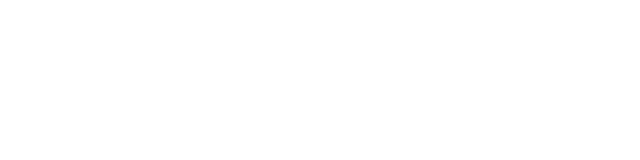
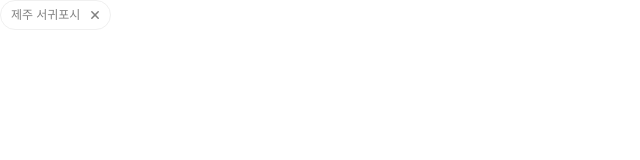
Before and after one commit to super-charger/artmap-archived, a Next.js app: page / in a window 1280 px wide. Shown: the top 160 px of the page, without its empty margins (0-640 px from the left). Built offline with nearby package versions, Linux system fonts and the light colour scheme.

Commit message:
feat : tag-btn 컴포넌트 추가

```diff
--- a/package.json
+++ b/package.json
@@ -9,7 +9,6 @@
     "lint": "next lint"
   },
   "dependencies": {
-    "@next/font": "^14.2.15",
     "next": "14.2.15",
     "react": "^18",
     "react-dom": "^18"
--- a/src/app/page.tsx
+++ b/src/app/page.tsx
@@ -1,7 +1,9 @@
+import TagBtn from "@/components/tag-btn/TagBtn";
 
 export default function Home() {
     return (
         <>
+            <TagBtn hasXIcon={true}>제주 서귀포시</TagBtn>
         </>
     );
 }
--- /dev/null
+++ b/src/components/tag-btn/TagBtn.tsx
@@ -0,0 +1,39 @@
+'use client'
+import Image from 'next/image';
+import {ReactNode, useEffect, useState} from "react";
+
+type OnDefaultTagProps = {
+    children: ReactNode;
+    hasXIcon?: boolean;
+    isSelected?: boolean;
+}
+
+export default function TagBtn({children, hasXIcon = false, isSelected = false}: OnDefaultTagProps) {
+    const [xIcon, setXIcon] = useState(hasXIcon);
+    const [select, setSelect] = useState(isSelected);
+
+    useEffect(() => {
+        setXIcon(hasXIcon);
+    }, [hasXIcon]);
+
+    useEffect(() => {
+        setSelect(isSelected);
+    }, [isSelected]);
+
+    return (
+        <>
+            {/*폰트 부분은 수정해야 합니다. 태그 상태 3개의 폰트가 모두 다릅니다*/}
+            <div
+                className={`h-[30px] px-2.5 gap-2.5 border-grayscale_gray2 ${select ? 'bg-primary text-grayscale_white' : 'bg-grayscale_white text-[#808080]'} rounded-[15px] border justify-center items-center inline-flex`}>
+                <div
+                    className="text-center text-xs font-normal font-['Noto Sans KR'] leading-[18px]">{children}
+                </div>
+                {xIcon && (
+                    <Image src="/icons/system/xicon-s-gray4.svg" height={10}
+                           width={10}
+                           alt="xicon-s-gray4"/>
+                )}
+            </div>
+        </>
+    )
+}
```
Also changed, not shown: 1 other file (tests, documents, lock files or other folders).
